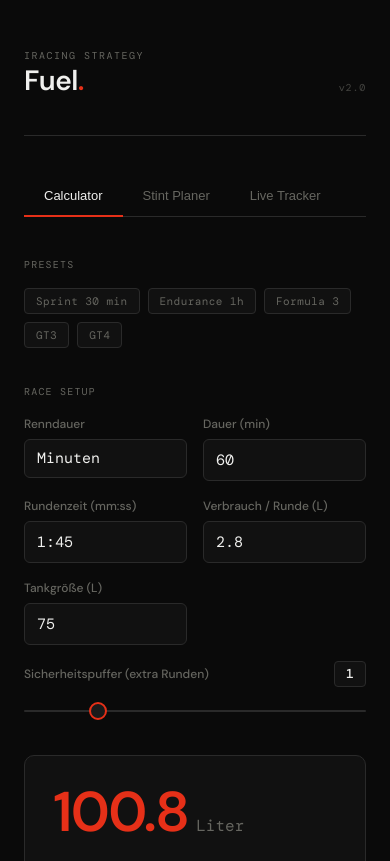
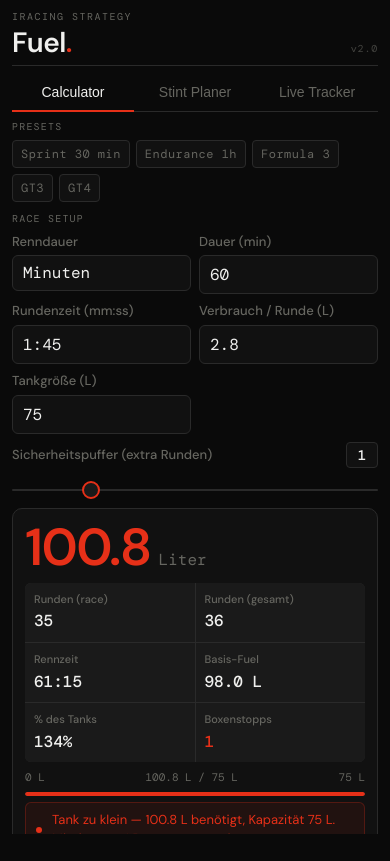
Before and after one commit to forstna/fual-calc, a plain HTML site: page index.html in a window 390 px wide. Shown: the top 861 px of the page. Drawn offline with nearby package versions, Linux system fonts and the light colour scheme; a web font is replaced by a local one.

Commit message:
Tighten mobile layout and add race regression tests

```diff
--- a/index.html
+++ b/index.html
@@ -28,18 +28,18 @@
     --sans:      'DM Sans', sans-serif;
   }
   html { font-size: 16px; }
-  body { background: var(--bg); color: var(--text); font-family: var(--sans); font-weight: 400; line-height: 1.5; min-height: 100vh; }
-  .shell { max-width: 680px; margin: 0 auto; padding: 0 24px 80px; }
+  body { background: var(--bg); color: var(--text); font-family: var(--sans); font-weight: 400; line-height: 1.45; min-height: 100vh; }
+  .shell { max-width: 680px; margin: 0 auto; padding: 0 24px 36px; }
 
-  header { padding: 48px 0 40px; border-bottom: 1px solid var(--border); margin-bottom: 40px; display: flex; align-items: flex-end; justify-content: space-between; }
+  header { padding: 24px 0 16px; border-bottom: 1px solid var(--border); margin-bottom: 16px; display: flex; align-items: flex-end; justify-content: space-between; }
   .wordmark { display: flex; flex-direction: column; gap: 4px; }
   .wordmark-top { font-family: var(--mono); font-size: 10px; font-weight: 400; letter-spacing: 0.15em; text-transform: uppercase; color: var(--muted); }
-  .wordmark-name { font-size: 28px; font-weight: 600; letter-spacing: -0.02em; color: var(--text); line-height: 1; }
+  .wordmark-name { font-size: 30px; font-weight: 600; letter-spacing: -0.02em; color: var(--text); line-height: 1; }
   .wordmark-name em { font-style: normal; color: var(--accent); }
-  .version-tag { font-family: var(--mono); font-size: 10px; color: var(--muted2); letter-spacing: 0.08em; }
+  .version-tag { font-family: var(--mono); font-size: 11px; color: var(--muted2); letter-spacing: 0.08em; }
 
-  nav { display: flex; border-bottom: 1px solid var(--border); margin-bottom: 40px; }
-  .nav-tab { padding: 12px 20px; font-size: 13px; font-weight: 500; color: var(--muted); cursor: pointer; border: 0; background: transparent; border-bottom: 2px solid transparent; margin-bottom: -1px; transition: color 0.15s, border-color 0.15s; user-select: none; }
+  nav { display: flex; border-bottom: 1px solid var(--border); margin-bottom: 16px; }
+  .nav-tab { padding: 11px 14px; font-size: 14px; font-weight: 500; color: var(--muted); cursor: pointer; border: 0; background: transparent; border-bottom: 2px solid transparent; margin-bottom: -1px; transition: color 0.15s, border-color 0.15s; user-select: none; }
   .nav-tab:hover { color: var(--text); }
   .nav-tab.active { color: var(--text); border-bottom-color: var(--accent); }
   .nav-tab:focus-visible { outline: 2px solid var(--accent); outline-offset: -2px; }
@@ -47,20 +47,20 @@
   .page { display: none; }
   .page.active { display: block; }
 
-  .section { margin-bottom: 36px; }
-  .section-label { font-family: var(--mono); font-size: 10px; letter-spacing: 0.12em; text-transform: uppercase; color: var(--muted); margin-bottom: 16px; }
+  .section { margin-bottom: 16px; }
+  .section-label { font-family: var(--mono); font-size: 10px; letter-spacing: 0.12em; text-transform: uppercase; color: var(--muted); margin-bottom: 8px; }
 
-  .field-row { display: grid; grid-template-columns: 1fr 1fr; gap: 16px; margin-bottom: 16px; }
+  .field-row { display: grid; grid-template-columns: 1fr 1fr; gap: 12px; margin-bottom: 10px; }
   .field-row.three { grid-template-columns: 1fr 1fr 1fr; }
-  .field { display: flex; flex-direction: column; gap: 6px; }
-  .field label { font-size: 12px; font-weight: 500; color: var(--muted); }
+  .field { display: flex; flex-direction: column; gap: 5px; }
+  .field label { font-size: 13px; font-weight: 500; color: var(--muted); }
   .field input, .field select {
     background: var(--surface);
     border: 1px solid var(--border);
     border-radius: 6px;
     padding: 10px 12px;
     font-family: var(--mono);
-    font-size: 15px;
+    font-size: 16px;
     color: var(--text);
     width: 100%;
     outline: none;
@@ -71,69 +71,135 @@
   .field input::placeholder { color: var(--border); }
   .field select option { background: var(--surface2); }
 
-  .slider-field { margin-bottom: 16px; }
-  .slider-header { display: flex; justify-content: space-between; align-items: center; margin-bottom: 8px; }
-  .slider-header label { font-size: 12px; font-weight: 500; color: var(--muted); }
-  .slider-value { font-family: var(--mono); font-size: 13px; color: var(--text); font-weight: 500; background: var(--surface); border: 1px solid var(--border); border-radius: 4px; padding: 2px 8px; min-width: 32px; text-align: center; }
+  .slider-field { margin-bottom: 10px; }
+  .slider-header { display: flex; justify-content: space-between; align-items: center; margin-bottom: 6px; }
+  .slider-header label { font-size: 13px; font-weight: 500; color: var(--muted); }
+  .slider-value { font-family: var(--mono); font-size: 14px; color: var(--text); font-weight: 500; background: var(--surface); border: 1px solid var(--border); border-radius: 4px; padding: 2px 8px; min-width: 32px; text-align: center; }
   input[type="range"] { -webkit-appearance: none; width: 100%; height: 2px; background: var(--border); border-radius: 2px; outline: none; padding: 0; border: none; box-shadow: none; }
   input[type="range"]::-webkit-slider-thumb { -webkit-appearance: none; width: 18px; height: 18px; background: var(--surface2); border: 2px solid var(--accent); border-radius: 50%; cursor: pointer; transition: transform 0.1s; }
   input[type="range"]::-webkit-slider-thumb:hover { transform: scale(1.15); }
 
-  .preset-row { display: flex; gap: 8px; flex-wrap: wrap; margin-bottom: 28px; }
-  .preset-btn { font-family: var(--mono); font-size: 11px; padding: 5px 11px; border: 1px solid var(--border); border-radius: 4px; background: var(--surface); color: var(--muted); cursor: pointer; transition: all 0.15s; letter-spacing: 0.04em; }
+  .preset-row { display: flex; gap: 8px; flex-wrap: wrap; margin-bottom: 10px; }
+  .preset-btn { font-family: var(--mono); font-size: 12px; padding: 5px 10px; border: 1px solid var(--border); border-radius: 4px; background: var(--surface); color: var(--muted); cursor: pointer; transition: all 0.15s; letter-spacing: 0.04em; }
   .preset-btn:hover { border-color: var(--accent); color: var(--accent); background: var(--accent-bg); }
 
-  .result-block { background: var(--surface); border: 1px solid var(--border); border-radius: 10px; padding: 28px; margin-top: 32px; }
-  .result-main { display: flex; align-items: baseline; gap: 8px; margin-bottom: 24px; }
+  .result-block { background: var(--surface); border: 1px solid var(--border); border-radius: 10px; padding: 16px; margin-top: 8px; }
+  .result-main { display: flex; align-items: baseline; gap: 8px; margin-bottom: 12px; }
   .result-big { font-size: 56px; font-weight: 600; letter-spacing: -0.03em; line-height: 1; color: var(--text); transition: color 0.2s; }
   .result-big.red { color: var(--accent); }
-  .result-unit-large { font-family: var(--mono); font-size: 16px; color: var(--muted); }
+  .result-unit-large { font-family: var(--mono); font-size: 17px; color: var(--muted); }
 
-  .result-row { display: grid; grid-template-columns: repeat(3, 1fr); gap: 1px; background: var(--border); border-radius: 6px; overflow: hidden; margin-bottom: 16px; }
-  .result-cell { background: var(--surface2); padding: 14px 16px; }
-  .result-cell-label { font-size: 11px; color: var(--muted); font-weight: 500; margin-bottom: 4px; }
+  .result-row { display: grid; grid-template-columns: repeat(3, 1fr); gap: 1px; background: var(--border); border-radius: 6px; overflow: hidden; margin-bottom: 10px; }
+  .result-cell { background: var(--surface2); padding: 11px 12px; }
+  .result-cell-label { font-size: 12px; color: var(--muted); font-weight: 500; margin-bottom: 2px; }
   .result-cell-val { font-family: var(--mono); font-size: 16px; font-weight: 500; color: var(--text); }
   .result-cell-val.accent { color: var(--accent); }
 
-  .fuel-bar-wrap { margin-top: 16px; }
-  .fuel-bar-meta { display: flex; justify-content: space-between; font-size: 11px; font-family: var(--mono); color: var(--muted); margin-bottom: 6px; }
+  .fuel-bar-wrap { margin-top: 8px; }
+  .fuel-bar-meta { display: flex; justify-content: space-between; font-size: 12px; font-family: var(--mono); color: var(--muted); margin-bottom: 6px; }
   .fuel-bar-track { height: 4px; background: var(--border); border-radius: 2px; overflow: hidden; }
   .fuel-bar-fill { height: 100%; border-radius: 2px; transition: width 0.4s ease, background 0.3s; }
 
-  .warning { display: flex; align-items: center; gap: 10px; margin-top: 16px; padding: 12px 16px; background: rgba(230,48,24,0.08); border: 1px solid rgba(230,48,24,0.25); border-radius: 6px; font-size: 13px; color: var(--accent); }
+  .warning { display: flex; align-items: center; gap: 10px; margin-top: 8px; padding: 10px 12px; background: rgba(230,48,24,0.08); border: 1px solid rgba(230,48,24,0.25); border-radius: 6px; font-size: 14px; color: var(--accent); }
   .warning-dot { width: 6px; height: 6px; background: var(--accent); border-radius: 50%; flex-shrink: 0; }
 
-  .stint-summary { display: grid; grid-template-columns: repeat(4, 1fr); gap: 1px; background: var(--border); border-radius: 8px; overflow: hidden; margin-bottom: 24px; }
-  .stint-summary-cell { background: var(--surface); padding: 16px; text-align: center; }
+  .stint-summary { display: grid; grid-template-columns: repeat(4, 1fr); gap: 1px; background: var(--border); border-radius: 8px; overflow: hidden; margin-bottom: 12px; }
+  .stint-summary-cell { background: var(--surface); padding: 12px; text-align: center; }
   .stint-summary-cell .val { font-size: 28px; font-weight: 600; letter-spacing: -0.02em; color: var(--text); line-height: 1; margin-bottom: 4px; }
   .stint-summary-cell .val.accent { color: var(--accent); }
-  .stint-summary-cell .lbl { font-size: 11px; color: var(--muted); font-weight: 500; }
+  .stint-summary-cell .lbl { font-size: 12px; color: var(--muted); font-weight: 500; }
 
   .log-wrap { background: var(--surface); border: 1px solid var(--border); border-radius: 8px; overflow: hidden; }
-  table { width: 100%; border-collapse: collapse; font-size: 13px; }
+  table { width: 100%; border-collapse: collapse; font-size: 14px; }
   thead th { text-align: left; padding: 8px 12px; font-family: var(--mono); font-size: 10px; letter-spacing: 0.1em; text-transform: uppercase; color: var(--muted); border-bottom: 1px solid var(--border); font-weight: 400; }
-  tbody td { padding: 11px 12px; border-bottom: 1px solid var(--border-lt); color: var(--text); font-family: var(--mono); font-size: 13px; }
+  tbody td { padding: 10px 11px; border-bottom: 1px solid var(--border-lt); color: var(--text); font-family: var(--mono); font-size: 14px; }
   tbody tr:last-child td { border-bottom: none; }
   tbody tr:hover td { background: var(--surface2); }
 
   .pit-tag { display: inline-block; font-family: var(--mono); font-size: 9px; letter-spacing: 0.1em; text-transform: uppercase; color: var(--accent); border: 1px solid rgba(230,48,24,0.3); border-radius: 3px; padding: 2px 6px; background: var(--accent-bg); }
   .finish-tag { font-family: var(--mono); font-size: 11px; color: var(--muted); }
 
-  .live-grid { display: grid; grid-template-columns: 1fr 1fr; gap: 12px; margin-bottom: 24px; }
-  .live-card { background: var(--surface); border: 1px solid var(--border); border-radius: 8px; padding: 20px; }
+  .live-grid { display: grid; grid-template-columns: 1fr 1fr; gap: 10px; margin-bottom: 12px; }
+  .live-card { background: var(--surface); border: 1px solid var(--border); border-radius: 8px; padding: 14px; }
   .live-card-val { font-size: 36px; font-weight: 600; letter-spacing: -0.02em; line-height: 1; color: var(--text); margin-bottom: 4px; transition: color 0.2s; }
-  .live-card-lbl { font-size: 11px; color: var(--muted); font-weight: 500; }
+  .live-card-lbl { font-size: 12px; color: var(--muted); font-weight: 500; }
 
-  .lap-input-row { display: flex; gap: 10px; align-items: flex-end; margin-bottom: 24px; }
+  .lap-input-row { display: flex; gap: 10px; align-items: flex-end; margin-bottom: 12px; }
   .lap-input-row .field { flex: 1; }
 
-  .btn { padding: 10px 18px; border-radius: 6px; font-family: var(--sans); font-size: 13px; font-weight: 600; cursor: pointer; transition: all 0.15s; border: 1px solid; white-space: nowrap; }
+  .btn { padding: 10px 14px; border-radius: 6px; font-family: var(--sans); font-size: 14px; font-weight: 600; cursor: pointer; transition: all 0.15s; border: 1px solid; white-space: nowrap; }
   .btn-primary { background: var(--accent); border-color: var(--accent); color: #fff; }
   .btn-primary:hover { background: #c8270f; border-color: #c8270f; }
   .btn-ghost { background: transparent; border-color: var(--border); color: var(--muted); }
   .btn-ghost:hover { border-color: var(--text); color: var(--text); }
 
   @media (max-width: 520px) {
+    body { overflow: hidden; }
+    .shell {
+      height: 100dvh;
+      padding: 0 12px 10px;
+      display: flex;
+      flex-direction: column;
+    }
+    header {
+      padding: 10px 0 8px;
+      margin-bottom: 8px;
+    }
+    .wordmark-name { font-size: 28px; }
+    .version-tag { font-size: 10px; }
+    nav {
+      margin-bottom: 8px;
+      flex-shrink: 0;
+    }
+    .nav-tab {
+      flex: 1;
+      text-align: center;
+      padding: 10px 8px;
+      font-size: 14px;
+    }
+    .page.active {
+      display: block;
+      flex: 1;
+      overflow: hidden;
+    }
+    .section { margin-bottom: 10px; }
+    .section-label { margin-bottom: 6px; }
+    .field-row { gap: 8px; margin-bottom: 8px; }
+    .field { gap: 4px; }
+    .field label { font-size: 13px; }
+    .field input, .field select {
+      padding: 8px 10px;
+      font-size: 16px;
+    }
+    .slider-field { margin-bottom: 6px; }
+    .preset-row { margin-bottom: 6px; gap: 6px; }
+    .preset-btn { font-size: 12px; padding: 5px 8px; }
+    .result-block { padding: 12px; margin-top: 4px; }
+    .result-main { margin-bottom: 10px; }
+    .result-big { font-size: 52px; }
+    .result-unit-large { font-size: 16px; }
+    .result-row { margin-bottom: 8px; }
+    .result-cell { padding: 9px 9px; }
+    .result-cell-label { font-size: 11px; }
+    .result-cell-val { font-size: 16px; }
+    .fuel-bar-wrap { margin-top: 6px; }
+    .fuel-bar-meta { font-size: 11px; }
+    .warning {
+      margin-top: 6px;
+      padding: 8px 10px;
+      font-size: 13px;
+    }
+    .stint-summary { margin-bottom: 8px; }
+    .stint-summary-cell { padding: 10px; }
+    .stint-summary-cell .val { font-size: 24px; }
+    .stint-summary-cell .lbl { font-size: 11px; }
+    .live-grid { gap: 8px; margin-bottom: 8px; }
+    .live-card { padding: 10px; }
+    .live-card-val { font-size: 32px; margin-bottom: 3px; }
+    .live-card-lbl { font-size: 11px; }
+    .lap-input-row { gap: 8px; margin-bottom: 8px; }
+    .btn { font-size: 14px; padding: 9px 10px; }
+    .log-wrap { max-height: 22dvh; overflow: auto; }
     .field-row.three { grid-template-columns: 1fr 1fr; }
     .stint-summary { grid-template-columns: 1fr 1fr; }
     .result-row { grid-template-columns: 1fr 1fr; }
@@ -356,7 +422,9 @@ function calc() {
   const tankRaw = parseFloat(document.getElementById('tankSize').value);
   const fpl   = Number.isFinite(fplRaw) && fplRaw >= 0 ? fplRaw : 0;
   const tank  = Number.isFinite(tankRaw) && tankRaw > 0 ? tankRaw : 0;
-  const mg    = parseInt(document.getElementById('safetyMargin').value)||0;
+  // Guard against manual/programmatische negative values (slider itself is min=0).
+  const mgRaw = parseInt(document.getElementById('safetyMargin').value, 10);
+  const mg    = Number.isFinite(mgRaw) ? Math.max(0, mgRaw) : 0;
 
   let raceLaps;
   if (mode==='time') {
```
Also changed, not shown: race-regression.test.js (added, +174 -0 lines).
